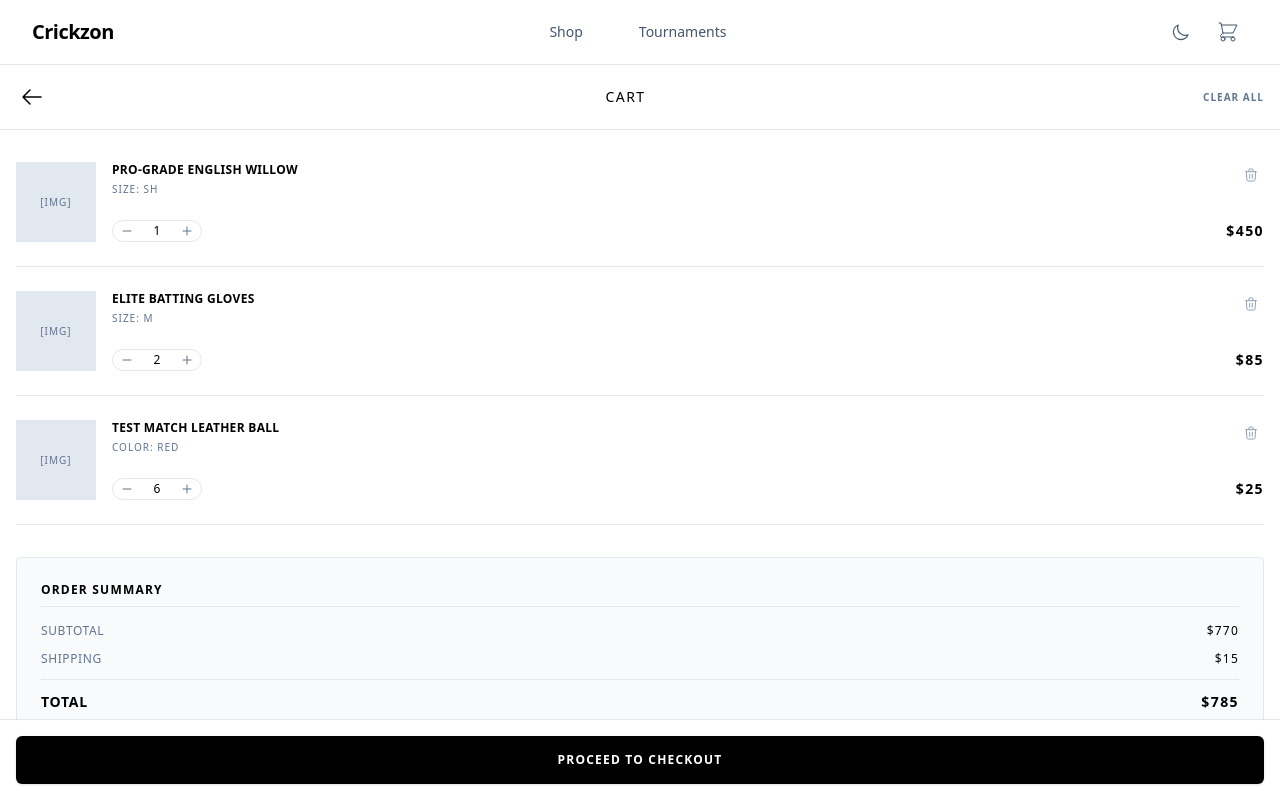
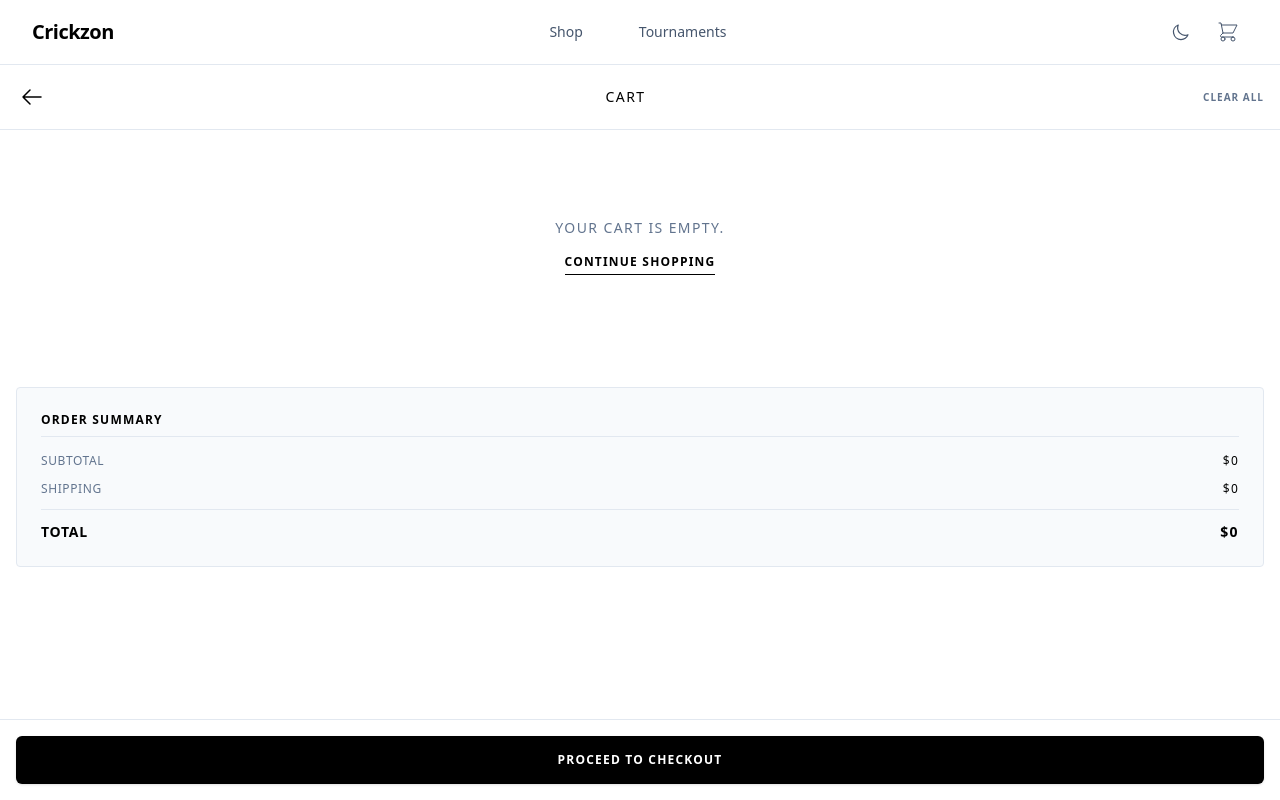
Before and after one commit to abu-bakar-hasan/test-store, a Next.js app: page /shop/cart in a window 1280 px wide. Shown: the top 800 px of the page. Built offline with nearby package versions, Linux system fonts and the light colour scheme.

Commit message:
Major update

```diff
--- a/src/app/layout.tsx
+++ b/src/app/layout.tsx
@@ -4,6 +4,7 @@ import "./globals.css";
 import Navbar from "@/components/Navbar";
 import Footer from "@/components/Footer";
 import { ThemeProvider } from "@/components/ThemeProvider";
+import { CartProvider } from "@/context/CartContext";
 
 const geistSans = Geist({
   variable: "--font-geist-sans",
@@ -29,11 +30,13 @@ export default function RootLayout({
       <html lang="en" suppressHydrationWarning>
       <body className={`${geistSans.variable} ${geistMono.variable} antialiased min-h-screen flex flex-col bg-white dark:bg-slate-950 text-slate-800 dark:text-slate-200`}>
         <ThemeProvider attribute="class" defaultTheme="system" enableSystem>
-          <Navbar />
-          <main className="flex-grow">
-            {children}
-          </main>
-          <Footer />
+          <CartProvider>
+            <Navbar />
+            <main className="flex-grow">
+              {children}
+            </main>
+            <Footer />
+          </CartProvider>
         </ThemeProvider>
       </body>
     </html>
--- a/src/app/shop/cart/page.tsx
+++ b/src/app/shop/cart/page.tsx
@@ -1,14 +1,23 @@
+"use client";
+
+import React, { useState, useEffect } from "react";
 import Link from 'next/link';
+import { useCart } from "@/context/CartContext";
 
 export default function CartPage() {
-  const cartItems = [
-    { id: 1, name: "Pro-Grade English Willow", variant: "Size: SH", price: 450, quantity: 1 },
-    { id: 2, name: "Elite Batting Gloves", variant: "Size: M", price: 85, quantity: 2 },
-    { id: 3, name: "Test Match Leather Ball", variant: "Color: Red", price: 25, quantity: 6 },
-  ];
+  const { cartItems, updateQuantity, removeFromCart, clearCart, getCartTotal } = useCart();
+  const [mounted, setMounted] = useState(false);
 
-  const subtotal = cartItems.reduce((acc, item) => acc + item.price * item.quantity, 0);
-  const shipping = 15;
+  useEffect(() => {
+    setMounted(true);
+  }, []);
+
+  if (!mounted) {
+    return <div className="w-full min-h-screen bg-white dark:bg-slate-950" />;
+  }
+
+  const subtotal = getCartTotal();
+  const shipping = cartItems.length > 0 ? 15 : 0;
   const total = subtotal + shipping;
 
   return (
@@ -21,16 +30,24 @@ export default function CartPage() {
           </svg>
         </Link>
         <h1 className="text-sm font-medium text-black dark:text-white tracking-widest uppercase">cart</h1>
-        <button className="text-[10px] font-bold text-slate-500 dark:text-slate-400 uppercase tracking-widest hover:text-black dark:hover:text-white transition-colors">
+        <button onClick={clearCart} className="text-[10px] font-bold text-slate-500 dark:text-slate-400 uppercase tracking-widest hover:text-black dark:hover:text-white transition-colors">
           Clear All
         </button>
       </header>
 
       {/* Cart Items List */}
       <main className="flex-1 px-4 py-2">
+        {cartItems.length === 0 ? (
+          <div className="flex flex-col items-center justify-center py-20">
+            <p className="text-slate-500 dark:text-slate-400 uppercase tracking-widest text-sm mb-4">Your cart is empty.</p>
+            <Link href="/shop" className="text-black dark:text-white border-b border-black dark:border-white pb-1 font-bold text-xs uppercase tracking-widest hover:text-slate-500 transition-colors">
+              Continue Shopping
+            </Link>
+          </div>
+        ) : (
           <div className="flex flex-col">
             {cartItems.map((item) => (
-            <div key={item.id} className="flex gap-4 py-6 border-b border-slate-200 dark:border-slate-800 relative">
+              <div key={`${item.id}-${item.variant}`} className="flex gap-4 py-6 border-b border-slate-200 dark:border-slate-800 relative">
                 {/* Image Placeholder */}
                 <div className="w-20 h-20 shrink-0 bg-slate-200 dark:bg-slate-800 flex items-center justify-center">
                   <span className="text-[10px] text-slate-500 dark:text-slate-400 uppercase tracking-widest">[img]</span>
@@ -46,13 +63,13 @@ export default function CartPage() {
                   <div className="flex items-center justify-between mt-3">
                     {/* Quantity Selector */}
                     <div className="flex items-center border border-slate-200 dark:border-slate-800 rounded-full bg-white dark:bg-slate-950">
-                    <button className="px-2 py-1 text-slate-500 dark:text-slate-400 hover:text-black dark:hover:text-white hover:bg-slate-50 dark:hover:bg-slate-900 transition-colors rounded-l-full">
+                      <button onClick={() => updateQuantity(item.id, item.variant, -1)} className="px-2 py-1 text-slate-500 dark:text-slate-400 hover:text-black dark:hover:text-white hover:bg-slate-50 dark:hover:bg-slate-900 transition-colors rounded-l-full">
                         <svg className="w-3 h-3" fill="none" viewBox="0 0 24 24" stroke="currentColor">
                           <path strokeLinecap="round" strokeLinejoin="round" strokeWidth={2} d="M20 12H4" />
                         </svg>
                       </button>
                       <span className="text-xs font-medium text-black dark:text-white px-2 min-w-[32px] text-center">{item.quantity}</span>
-                    <button className="px-2 py-1 text-slate-500 dark:text-slate-400 hover:text-black dark:hover:text-white hover:bg-slate-50 dark:hover:bg-slate-900 transition-colors rounded-r-full">
+                      <button onClick={() => updateQuantity(item.id, item.variant, 1)} className="px-2 py-1 text-slate-500 dark:text-slate-400 hover:text-black dark:hover:text-white hover:bg-slate-50 dark:hover:bg-slate-900 transition-colors rounded-r-full">
                         <svg className="w-3 h-3" fill="none" viewBox="0 0 24 24" stroke="currentColor">
                           <path strokeLinecap="round" strokeLinejoin="round" strokeWidth={2} d="M12 4v16m8-8H4" />
                         </svg>
@@ -60,12 +77,12 @@ export default function CartPage() {
                     </div>
 
                     {/* Price */}
-                  <span className="text-sm font-bold text-black dark:text-white tracking-widest">${item.price}</span>
+                    <span className="text-sm font-bold text-black dark:text-white tracking-widest">${item.price * item.quantity}</span>
                   </div>
                 </div>
 
                 {/* Trash Icon */}
-              <button className="absolute top-6 right-0 p-1 text-slate-400 dark:text-slate-500 dark:text-slate-500 hover:text-slate-800 dark:hover:text-slate-200 transition-colors border border-transparent hover:border-slate-200 dark:hover:border-slate-800 rounded-sm">
+                <button onClick={() => removeFromCart(item.id, item.variant)} className="absolute top-6 right-0 p-1 text-slate-400 dark:text-slate-500 hover:text-red-500 dark:hover:text-red-400 transition-colors border border-transparent hover:border-slate-200 dark:hover:border-slate-800 rounded-sm">
                   <svg className="w-4 h-4" fill="none" viewBox="0 0 24 24" stroke="currentColor">
                     <path strokeLinecap="round" strokeLinejoin="round" strokeWidth={1.5} d="M19 7l-.867 12.142A2 2 0 0116.138 21H7.862a2 2 0 01-1.995-1.858L5 7m5 4v6m4-6v6m1-10V4a1 1 0 00-1-1h-4a1 1 0 00-1 1v3M4 7h16" />
                   </svg>
@@ -73,6 +90,7 @@ export default function CartPage() {
               </div>
             ))}
           </div>
+        )}
 
         {/* Order Summary */}
         <div className="mt-8 bg-slate-50 dark:bg-slate-900 p-6 border border-slate-200 dark:border-slate-800 rounded-sm">
--- /dev/null
+++ b/src/components/AddToCartBar.tsx
@@ -0,0 +1,36 @@
+"use client";
+
+import { useCart } from "@/context/CartContext";
+
+interface AddToCartBarProps {
+  product: {
+    id: string;
+    name: string;
+    price: number;
+    variant: string;
+  };
+}
+
+export function AddToCartBar({ product }: AddToCartBarProps) {
+  const { addToCart } = useCart();
+
+  const handleAddToCart = () => {
+    addToCart(product);
+  };
+
+  return (
+    <div className="fixed bottom-0 w-full bg-white dark:bg-slate-950 border-t border-slate-200 dark:border-slate-800 p-4 flex gap-4 z-20">
+      <button
+        onClick={handleAddToCart}
+        className="flex-1 bg-white dark:bg-slate-950 border border-slate-200 dark:border-slate-800 text-black dark:text-white text-xs font-bold uppercase tracking-widest py-3 hover:bg-slate-50 dark:hover:bg-slate-900 transition-colors"
+      >
+        Add to Cart
+      </button>
+      <button
+        className="flex-1 bg-black dark:bg-white border border-black dark:border-white text-white dark:text-slate-950 text-xs font-bold uppercase tracking-widest py-3 hover:bg-slate-800 dark:hover:bg-slate-200 transition-colors"
+      >
+        Buy Now
+      </button>
+    </div>
+  );
+}
--- /dev/null
+++ b/src/components/CartIcon.tsx
@@ -0,0 +1,30 @@
+"use client";
+
+import React, { useState, useEffect } from "react";
+import Link from "next/link";
+import { useCart } from "@/context/CartContext";
+
+export function CartIcon() {
+  const { getCartCount } = useCart();
+  const [mounted, setMounted] = useState(false);
+
+  useEffect(() => {
+    setMounted(true);
+  }, []);
+
+  const count = getCartCount();
+
+  return (
+    <Link href="/shop/cart" className="relative text-slate-600 dark:text-slate-300 hover:text-black dark:hover:text-white transition-colors p-2 flex items-center justify-center">
+      <span className="sr-only">Cart</span>
+      <svg className="h-6 w-6" fill="none" viewBox="0 0 24 24" stroke="currentColor">
+        <path strokeLinecap="round" strokeLinejoin="round" strokeWidth={1} d="M3 3h2l.4 2M7 13h10l4-8H5.4M7 13L5.4 5M7 13l-2.293 2.293c-.63.63-.184 1.707.707 1.707H17m0 0a2 2 0 100 4 2 2 0 000-4zm-8 2a2 2 0 11-4 0 2 2 0 014 0z" />
+      </svg>
+      {mounted && count > 0 && (
+        <span className="absolute top-0 right-0 inline-flex items-center justify-center px-1.5 py-0.5 text-[10px] font-bold leading-none text-white bg-black dark:bg-white dark:text-black transform translate-x-1/4 -translate-y-1/4 rounded-full">
+          {count}
+        </span>
+      )}
+    </Link>
+  );
+}
--- /dev/null
+++ b/src/context/CartContext.tsx
@@ -0,0 +1,114 @@
+"use client";
+
+import React, { createContext, useContext, useState, useEffect } from 'react';
+
+export interface CartItem {
+  id: string; // We'll use string for ID
+  name: string;
+  variant: string;
+  price: number;
+  quantity: number;
+}
+
+interface CartContextType {
+  cartItems: CartItem[];
+  addToCart: (item: Omit<CartItem, 'quantity'>) => void;
+  removeFromCart: (id: string, variant: string) => void;
+  updateQuantity: (id: string, variant: string, amount: number) => void;
+  clearCart: () => void;
+  getCartTotal: () => number;
+  getCartCount: () => number;
+}
+
+const CartContext = createContext<CartContextType | undefined>(undefined);
+
+export function CartProvider({ children }: { children: React.ReactNode }) {
+  const [cartItems, setCartItems] = useState<CartItem[]>([]);
+  const [isMounted, setIsMounted] = useState(false);
+
+  // Load from localStorage on mount
+  useEffect(() => {
+    setIsMounted(true);
+    const savedCart = localStorage.getItem('crickzon-cart');
+    if (savedCart) {
+      try {
+        setCartItems(JSON.parse(savedCart));
+      } catch (e) {
+        console.error('Failed to parse cart', e);
+      }
+    }
+  }, []);
+
+  // Save to localStorage whenever cart changes
+  useEffect(() => {
+    if (isMounted) {
+      localStorage.setItem('crickzon-cart', JSON.stringify(cartItems));
+    }
+  }, [cartItems, isMounted]);
+
+  const addToCart = (item: Omit<CartItem, 'quantity'>) => {
+    setCartItems((prev) => {
+      const existingItemIndex = prev.findIndex(
+        (i) => i.id === item.id && i.variant === item.variant
+      );
+      if (existingItemIndex > -1) {
+        const newCart = [...prev];
+        newCart[existingItemIndex].quantity += 1;
+        return newCart;
+      }
+      return [...prev, { ...item, quantity: 1 }];
+    });
+  };
+
+  const removeFromCart = (id: string, variant: string) => {
+    setCartItems((prev) => prev.filter((item) => !(item.id === id && item.variant === variant)));
+  };
+
+  const updateQuantity = (id: string, variant: string, amount: number) => {
+    setCartItems((prev) =>
+      prev.map((item) => {
+        if (item.id === id && item.variant === variant) {
+          const newQuantity = item.quantity + amount;
+          return { ...item, quantity: newQuantity > 0 ? newQuantity : 1 }; // Minimum 1
+        }
+        return item;
+      })
+    );
+  };
+
+  const clearCart = () => {
+    setCartItems([]);
+  };
+
+  const getCartTotal = () => {
+    return cartItems.reduce((total, item) => total + item.price * item.quantity, 0);
+  };
+
+  const getCartCount = () => {
+    return cartItems.reduce((count, item) => count + item.quantity, 0);
+  };
+
+  return (
+    <CartContext.Provider
+      value={{
+        cartItems,
+        addToCart,
+        removeFromCart,
+        updateQuantity,
+        clearCart,
+        getCartTotal,
+        getCartCount,
+      }}
+    >
+      {children}
+    </CartContext.Provider>
+  );
+}
+
+export function useCart() {
+  const context = useContext(CartContext);
+  if (context === undefined) {
+    throw new Error('useCart must be used within a CartProvider');
+  }
+  return context;
+}
```
Also changed, not shown: src/app/shop/product/[id]/page.tsx (+9 -8 lines), src/components/Navbar.tsx (+2 -7 lines). Lines whose indentation alone changed are shown as unchanged.
